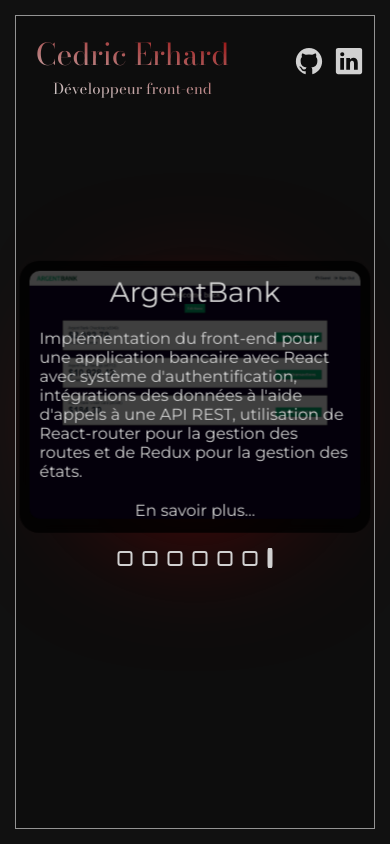
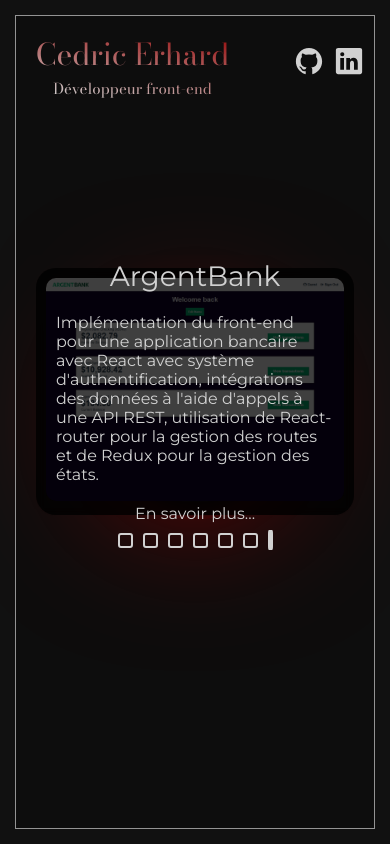
Before and after one commit to C05n/Portfolio, a Next.js app: page / in a window 390 px wide. Built offline with nearby package versions, Linux system fonts and the light colour scheme.

Commit message:
Refactor projects_container styles for responsiveness
Updated the projects_container position and media query styles for better responsiveness.

```diff
--- a/src/components/projects/projects.module.css
+++ b/src/components/projects/projects.module.css
@@ -1,5 +1,5 @@
 .projects_container {
-   position: absolute;
+   position: relative;
    top: 50%;
    left: 50%;
    transform: translateX(-50%) translateY(-50%);
@@ -61,13 +61,13 @@
 }
 @media (max-width: 991px) {
    .projects_container {
+      top: 30%;
+      transform: translateX(-50%) translateY(0);
    .projects_card {
       max-width: 90vw;
       padding: 10px;
       .projects_card_img {
-         height: 60%  !important;
-         width: auto !important;
-         max-width: calc(90vw - 20px) !important;
+
       }
       .projects_card_info {
          padding: 20px;
```
